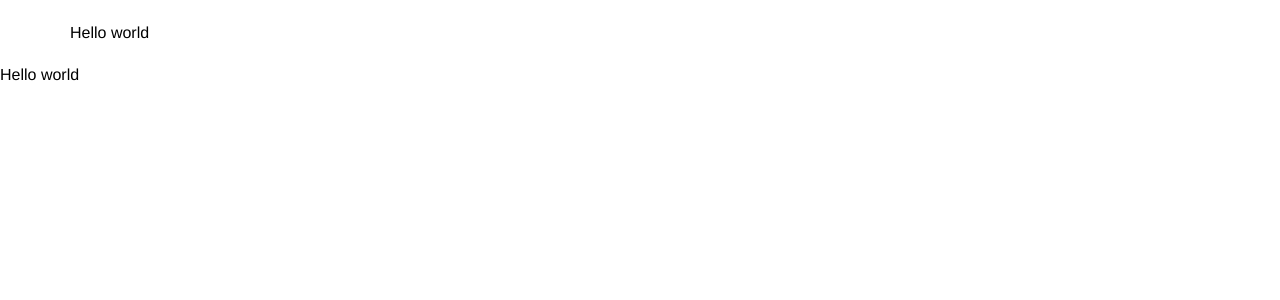
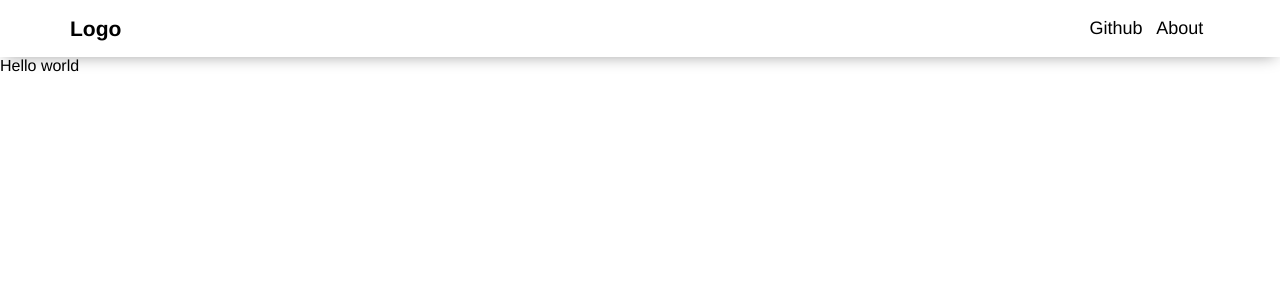
Before and after one commit to ZambranoBeicker/cooking-measures, a React (Create React App) app: page / in a window 1280 px wide. Shown: the top 300 px of the page. Built offline with nearby package versions, Linux system fonts and the light colour scheme.

Commit message:
feat:finish the header styles
Add more styles to the header for it to look similar to the design.

```diff
--- a/src/Routes.tsx
+++ b/src/Routes.tsx
@@ -8,9 +8,11 @@ function Routes() {
     <Router>
       <Switch>
         <Route exact path="/">
-          <GlobalStyles />
-          <Header />
-          <Home />
+          <>
+            <GlobalStyles />
+            <Header />
+            <Home />
+          </>
         </Route>
       </Switch>
     </Router>
--- a/src/components/Header/index.tsx
+++ b/src/components/Header/index.tsx
@@ -1,11 +1,17 @@
-import { Wrapper } from "./styles";
+import { Wrapper, Logo, LinkList } from "./styles";
 import { Container } from "../../global";
 
 export default function Header() {
   return (
     <Wrapper>
-      <Container>
-        <p>Hello world</p>
+      <Container display="flex">
+        <Logo>
+          <h3>Logo</h3>
+        </Logo>
+        <LinkList>
+          <li>Github</li>
+          <li>About</li>
+        </LinkList>
       </Container>
     </Wrapper>
   );
--- a/src/components/Header/styles.ts
+++ b/src/components/Header/styles.ts
@@ -1,5 +1,22 @@
 import styled from "styled-components";
 
 export const Wrapper = styled.header`
-  padding: 1.5rem 0.5rem;
+  font-size: 1.125rem;
+  box-shadow: 0px 4px 15px -5px rgba(0, 0, 0, 0.4);
 `;
+
+export const Logo = styled.div`
+  font-weight: bold;
+  display: flex;
+  align-items: center;
+  font-size: inherit;
+`;
+
+export const LinkList = styled.ul`
+  display: flex;
+  list-style: none;
+  font-size: inherit;
+  & > li {
+    margin: 0 0.425rem;
+  }
+`;
--- a/src/global.ts
+++ b/src/global.ts
@@ -1,5 +1,9 @@
 import { createGlobalStyle } from "styled-components";
 import styled from "styled-components";
+
+interface ContainerProps {
+  readonly display?: string;
+}
 
 export const GlobalStyles = createGlobalStyle`
 	body{
@@ -18,8 +22,10 @@ export const GlobalStyles = createGlobalStyle`
 	}
 `;
 
-export const Container = styled.div`
+export const Container = styled.div<ContainerProps>`
   margin-left: auto;
   margin-right: auto;
   max-width: 1140px;
+  display: ${({ display }) => (display ? display : "block")};
+  justify-content: space-between;
 `;
```
